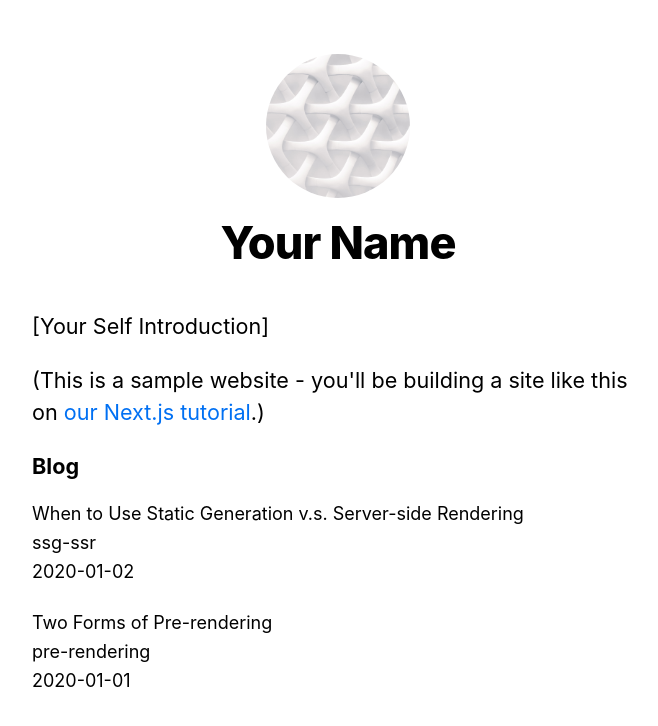
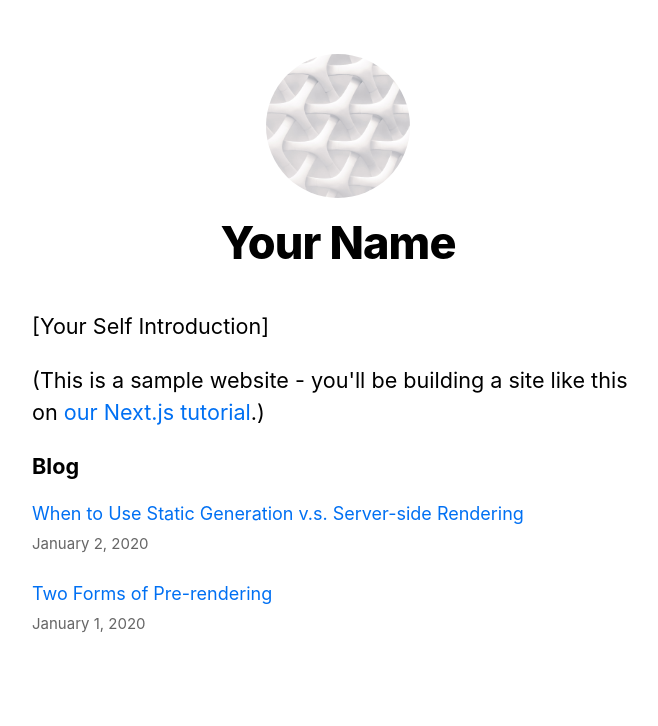
Before and after one commit to takubii/nextjs-blog-tutorial, a Next.js app: page / in a window 1280 px wide. Shown: the top 726 px of the page, without its empty margins (302-960 px from the left). Built offline with nearby package versions, Linux system fonts and the light colour scheme.

Commit message:
[add]indexページに各投稿リンクを追加

```diff
--- a/src/app/page.tsx
+++ b/src/app/page.tsx
@@ -1,6 +1,9 @@
+import Link from 'next/link';
+
 import { getSortedPostsData } from '@/lib/posts';
-import Layout, { siteTitle, metaData } from '../components/layout';
-import utilStyles from '../styles/utils.module.css';
+import Date from '@/components/date';
+import Layout, { siteTitle, metaData } from '@/components/layout';
+import utilStyles from '@/styles/utils.module.css';
 
 export const metadata = {
   title: siteTitle,
@@ -24,11 +27,11 @@
         <ul className={utilStyles.list}>
           {allPostsData.map(({ id, date, title }) => (
             <li className={utilStyles.listItem} key={id}>
-              {title}
+              <Link href={`/posts/${id}`}>{title}</Link>
               <br />
-              {id}
-              <br />
-              {date}
+              <small className={utilStyles.lightText}>
+                <Date dateString={date} />
+              </small>
             </li>
           ))}
         </ul>
--- a/src/app/posts/[id]/page.tsx
+++ b/src/app/posts/[id]/page.tsx
@@ -1,3 +1,5 @@
+import { Metadata } from 'next';
+
 import Date from '@/components/date';
 import Layout from '@/components/layout';
 import { getAllPostIds, getPostData } from '@/lib/posts';
@@ -7,7 +9,7 @@
   return getAllPostIds();
 }
 
-export async function generateMetadata({ params }: { params: { id: string } }) {
+export async function generateMetadata({ params }: { params: { id: string } }): Promise<Metadata> {
   const postData = await getPostData(params.id);
 
   return { title: postData.title };
```
